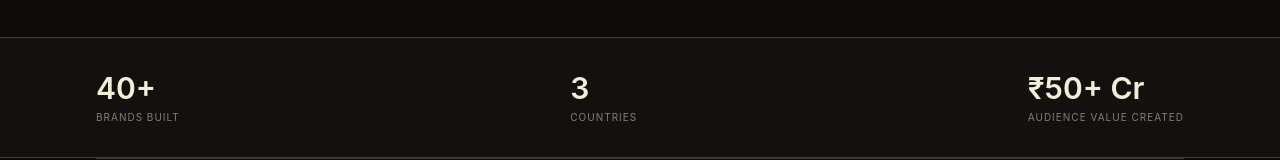
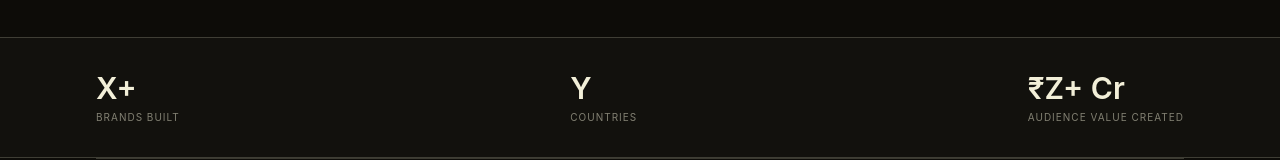
Before and after one commit to pratham-g7/elevative, a React (Vite) app: page / in a window 1280 px wide. Shown: the part 789-949 px from the top of the page. Built offline with nearby package versions, Linux system fonts and the light colour scheme.

Commit message:
stat touchups

```diff
--- a/src/app/pages/Home.tsx
+++ b/src/app/pages/Home.tsx
@@ -74,15 +74,15 @@ export function Home() {
         <div className="max-w-7xl mx-auto px-6 md:px-12 lg:px-24 py-8 overflow-hidden">
           <StaggerContainer className="flex flex-wrap md:flex-nowrap items-center justify-between gap-8 text-[#F2EFD8]">
             <StaggerItem className="flex flex-col gap-1 w-1/2 md:w-auto">
-              <span className="font-sans font-semibold text-3xl">40+</span>
+              <span className="font-sans font-semibold text-3xl">X+</span>
               <span className="font-mono text-[10px] uppercase tracking-[0.1em] text-[#F2EFD8]/50">Brands Built</span>
             </StaggerItem>
             <StaggerItem className="flex flex-col gap-1 w-1/2 md:w-auto">
-              <span className="font-sans font-semibold text-3xl">3</span>
+              <span className="font-sans font-semibold text-3xl">Y</span>
               <span className="font-mono text-[10px] uppercase tracking-[0.1em] text-[#F2EFD8]/50">Countries</span>
             </StaggerItem>
             <StaggerItem className="flex flex-col gap-1 w-full md:w-auto mt-4 md:mt-0">
-              <span className="font-sans font-semibold text-3xl">₹50+ Cr</span>
+              <span className="font-sans font-semibold text-3xl">₹Z+ Cr</span>
               <span className="font-mono text-[10px] uppercase tracking-[0.1em] text-[#F2EFD8]/50">Audience Value Created</span>
             </StaggerItem>
           </StaggerContainer>
```
